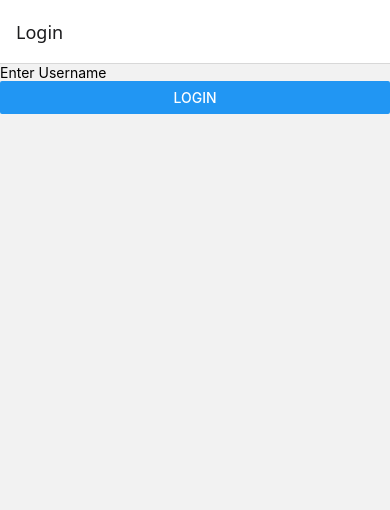
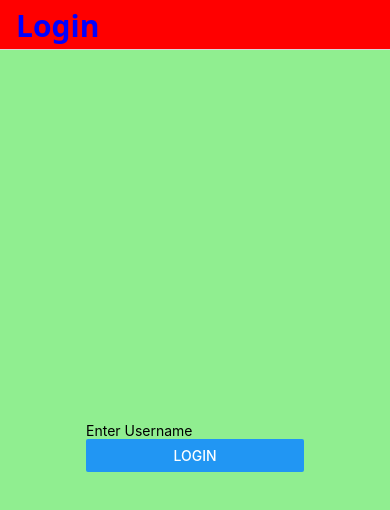
Before and after one commit to bhattk64/React-Native-Practice, a React Native app: screen / in a window 390 px wide. Shown: the top 510 px of the page. Built offline with nearby package versions, Linux system fonts and the light colour scheme.

Commit message:
styling with stack navigation

```diff
--- a/App.jsx
+++ b/App.jsx
@@ -84,13 +84,32 @@
 import Home from './src/navigations-screens/Home'
 import About from './src/navigations-screens/About'
 import Login from './src/navigations-screens/Login'
+import { StyleSheet } from 'react-native'
 
 const Stack=createNativeStackNavigator()
 const App = () => {
   return (
    <NavigationContainer>
-<Stack.Navigator>
-  <Stack.Screen name='Login' component={Login} />
+<Stack.Navigator screenOptions={{
+  headerStyle:styles.header,
+  headerTitleStyle:styles.headerTitlle,
+  headerTintColor:'#fff',
+  contentStyle:styles.screen
+}}>
+  <Stack.Screen name='Login' component={Login}
+  // options={{
+  //   title:'Login Page',
+  //   headerTintColor:'red',
+  //   headerTitleStyle:{
+  //     color:'blue',
+  //     fontSize:30
+
+  //   },
+  //   headerStyle:{
+  //     backgroundColor:' red'
+  //   },
+  // }}
+  />
     <Stack.Screen name='Home' component={Home} options={{headerShown:false}} />
     <Stack.Screen name='About'component={About} />
 </Stack.Navigator>
@@ -99,3 +118,24 @@
 }
 
 export default App
+
+
+const styles=StyleSheet.create({
+  header:{
+    backgroundColor:'red',
+    height:50,
+
+
+  },
+  headerTitlle:{
+    color:'blue',
+    fontSize:30,
+    fontWeight:'bold'
+  },
+  screen:{
+    flex:1,
+    justifyContent:'center',
+    alignItems:'center',
+    backgroundColor:'lightgreen'
+  }
+})
```
